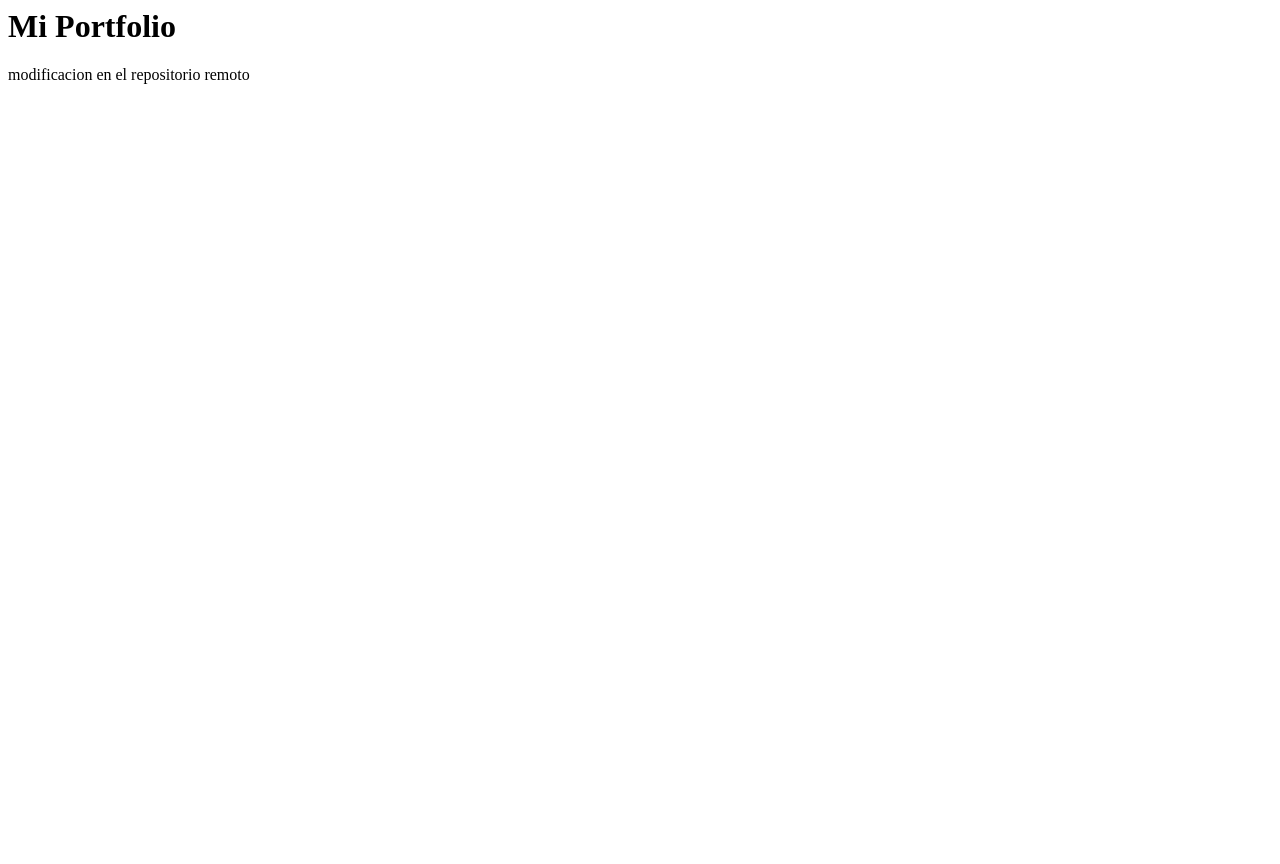
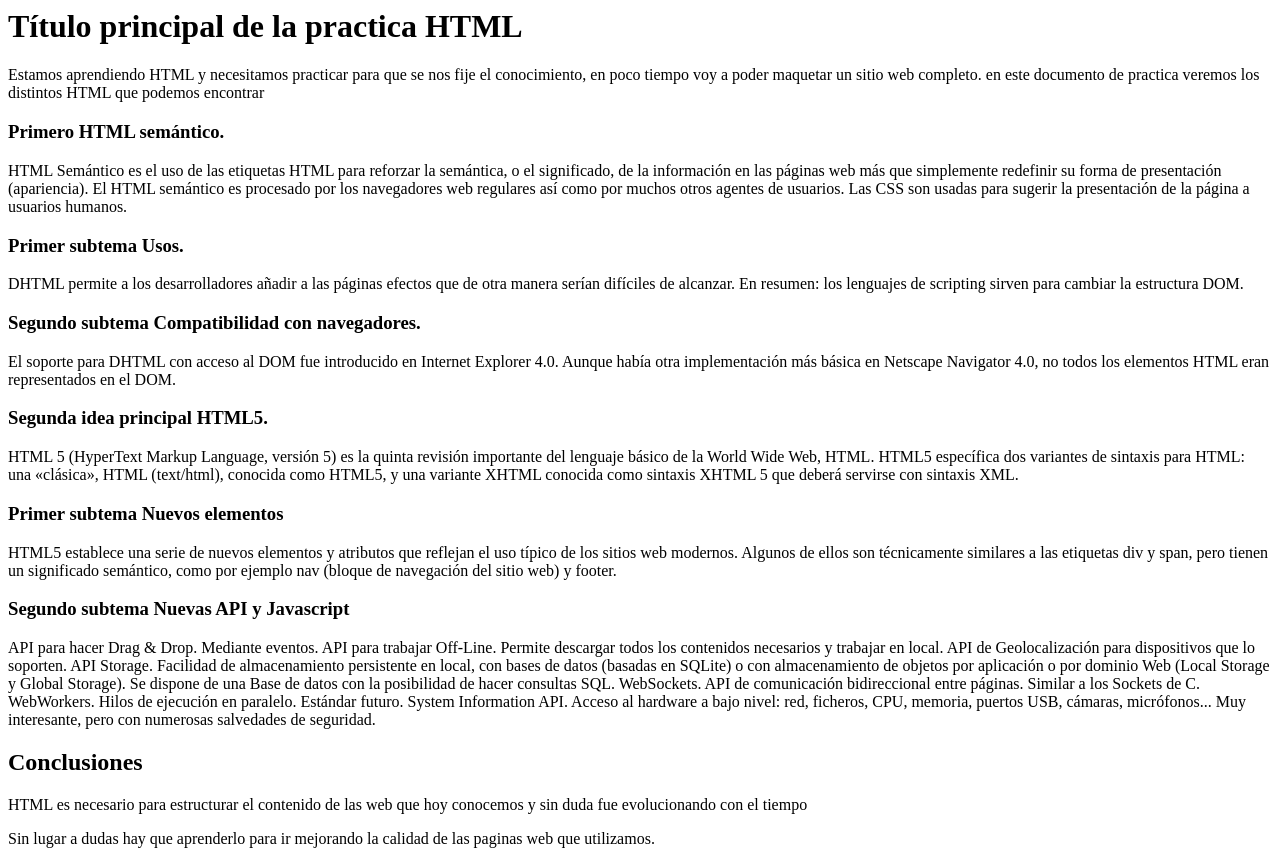
Before and after one commit to MarcosKelm/PortafolioFrontEnd, a plain HTML site: page index.html in a window 1280 px wide. Before the commit the page ends 800 px from the top, so only its background shows below. Drawn offline with Linux system fonts and the light colour scheme.

Commit message:
Update index.html

```diff
--- a/index.html
+++ b/index.html
@@ -1,2 +1,42 @@
-<h1>Mi Portfolio</h1>
-<p> modificacion en el repositorio remoto</p>
+<html lang="en">
+<head>
+  <meta charset="utf-8">
+  <title>Mi primer App</title>
+</head>
+<body>
+  <header>
+  <h1> Título principal de la practica HTML</h1>
+</header>
+
+<Section>
+<article>
+ <p>Estamos aprendiendo HTML y necesitamos practicar para que se nos fije el conocimiento, en poco tiempo voy a poder maquetar un sitio web completo. en este documento de practica veremos los distintos HTML que podemos encontrar </p>
+ <h1> Primero HTML semántico. </h1>
+ <p>HTML Semántico es el uso de las etiquetas HTML para reforzar la semántica, o el significado, de la información en las páginas web más que simplemente redefinir su forma de presentación (apariencia). El HTML semántico es procesado por los navegadores web regulares así como por muchos otros agentes de usuarios. Las CSS son usadas para sugerir la presentación de la página a usuarios humanos.</p>
+ <h3>  Primer subtema Usos. </h3>
+ <p>DHTML permite a los desarrolladores añadir a las páginas efectos que de otra manera serían difíciles de alcanzar. En resumen: los lenguajes de scripting sirven para cambiar la estructura DOM.</p>
+ <h3>Segundo subtema Compatibilidad con navegadores.  </h3>
+ <p>El soporte para DHTML con acceso al DOM fue introducido en Internet Explorer 4.0. Aunque había otra implementación más básica en Netscape Navigator 4.0, no todos los elementos HTML eran representados en el DOM.</p>
+  <h1>Segunda idea principal HTML5.</h1>
+ <p>HTML 5 (HyperText Markup Language, versión 5) es la quinta revisión importante del lenguaje básico de la World Wide Web, HTML. HTML5 específica dos variantes de sintaxis para HTML: una «clásica», HTML (text/html), conocida como HTML5, y una variante XHTML conocida como sintaxis XHTML 5 que deberá servirse con sintaxis XML.</p>
+ <h3>  Primer subtema Nuevos elementos </h3>
+ <p>HTML5 establece una serie de nuevos elementos y atributos que reflejan el uso típico de los sitios web modernos. Algunos de ellos son técnicamente similares a las etiquetas div y span, pero tienen un significado semántico, como por ejemplo nav (bloque de navegación del sitio web) y footer.</p>
+ <h3>  Segundo subtema Nuevas API y Javascript  </h3>
+ <p>API para hacer Drag & Drop. Mediante eventos.
+ API para trabajar Off-Line. Permite descargar todos los contenidos necesarios y trabajar en local.
+ API de Geolocalización para dispositivos que lo soporten.
+ API Storage. Facilidad de almacenamiento persistente en local, con bases de datos (basadas en SQLite) o con almacenamiento de objetos por aplicación o por dominio Web (Local Storage y Global Storage). Se dispone de una Base de datos con la posibilidad de hacer consultas SQL.  WebSockets. API de comunicación bidireccional entre páginas. Similar a los Sockets de C.
+ WebWorkers. Hilos de ejecución en paralelo.
+ Estándar futuro. System Information API. Acceso al hardware a bajo nivel: red, ficheros, CPU, memoria, puertos USB, cámaras, micrófonos... Muy interesante, pero con numerosas salvedades de seguridad.</p>
+
+</article>
+
+</Section>
+<aside>
+  <h1>Conclusiones </h1>
+  <p>HTML es necesario para estructurar el contenido de las web que hoy conocemos y sin duda fue evolucionando con el tiempo</p>
+		<p>Sin lugar a dudas hay que aprenderlo para ir mejorando la calidad de las paginas web que utilizamos.</p>
+</aside>
+
+</body>
+</html>
```
